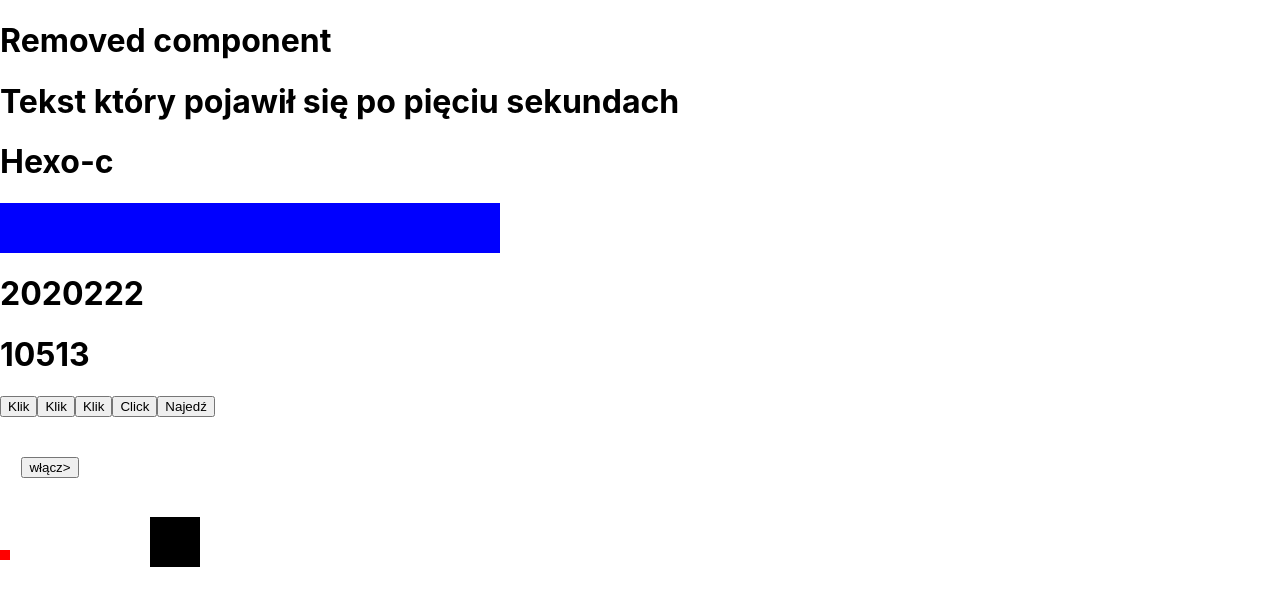
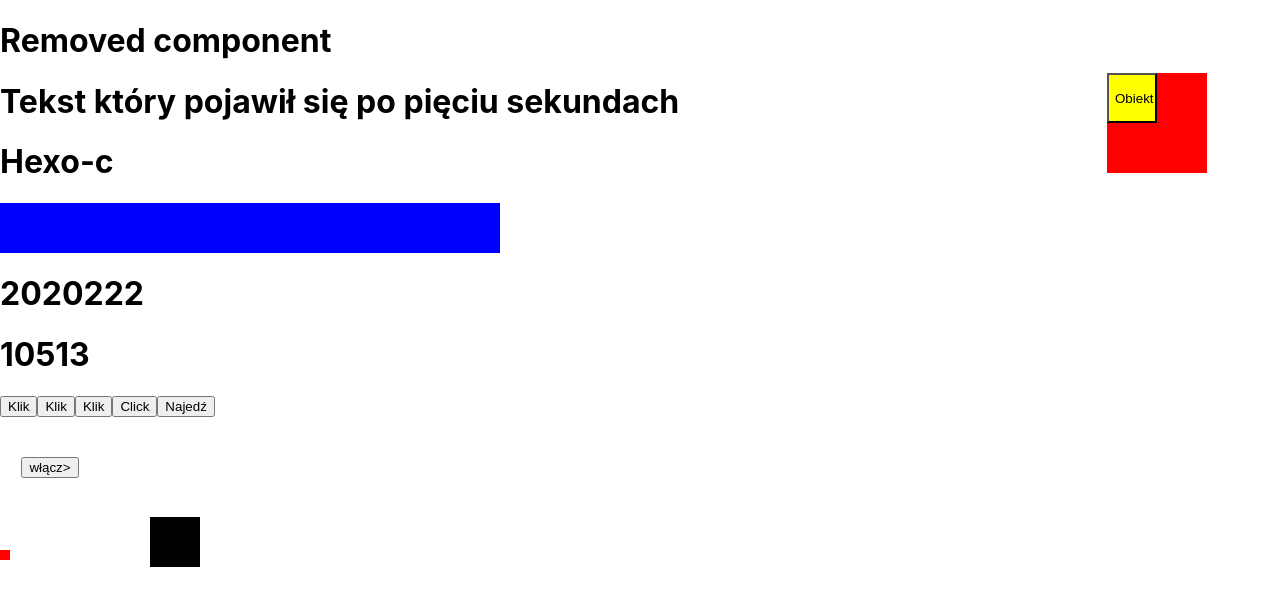
Before and after one commit to MMarek/zadania_11, a React (Create React App) app: page /#/ in a window 1280 px wide. Shown: the top 606 px of the page. Built offline with nearby package versions, Linux system fonts and the light colour scheme.

Commit message:
moving object

```diff
--- a/src/components/home.js
+++ b/src/components/home.js
@@ -11,6 +11,7 @@ import Task09 from './task09';
 import Task10 from './task10';
 // import Task11 from './task11';
 import Task12 from './task12';
+import Task13 from './task13';
 
 class Home extends Component {
 
@@ -29,6 +30,7 @@ class Home extends Component {
                 <Task10/>
                 {/*<Task11/>*/}
                 <Task12/>
+                <Task13/>
             </>
         )
     }
--- /dev/null
+++ b/src/components/task13.js
@@ -0,0 +1,53 @@
+import React, {Component} from "react";
+
+class CrazyDiv extends Component {
+
+    state = {
+        on: true
+    };
+
+    handleMouseOn = () => {
+        this.setState({on: true});
+        console.log('najazd');
+    };
+
+    handleMouseOff = () => {
+        this.setState({on: false});
+        console.log('zjazd');
+    };
+
+    render() {
+        const {on} = this.state;
+        let random = Math.floor(Math.random() * (500 - 0)) + 0;
+
+        let style = {
+            backgroundColor: 'red',
+            width: '100px',
+            height: '100px',
+            position: 'absolute',
+            right: on ? `${random}px` : `${random}px`,
+            top: on ? `${random}px` : `${random}px`,
+            transition: '2s'
+        };
+
+        let style1 = {
+            width: '50px',
+            height: '50px',
+            backgroundColor: 'yellow',
+        };
+
+        return (
+            <div style={style}
+                 onMouseEnter={this.handleMouseOn}
+                 onMouseLeave={this.handleMouseOff}>
+                <button style={style1}>Obiekt</button>
+            </div>
+        )
+    }
+}
+
+function Task13() {
+    return <CrazyDiv/>
+}
+
+export default Task13;
```
Also changed, not shown: 1 other file (tests, documents, lock files or other folders).
